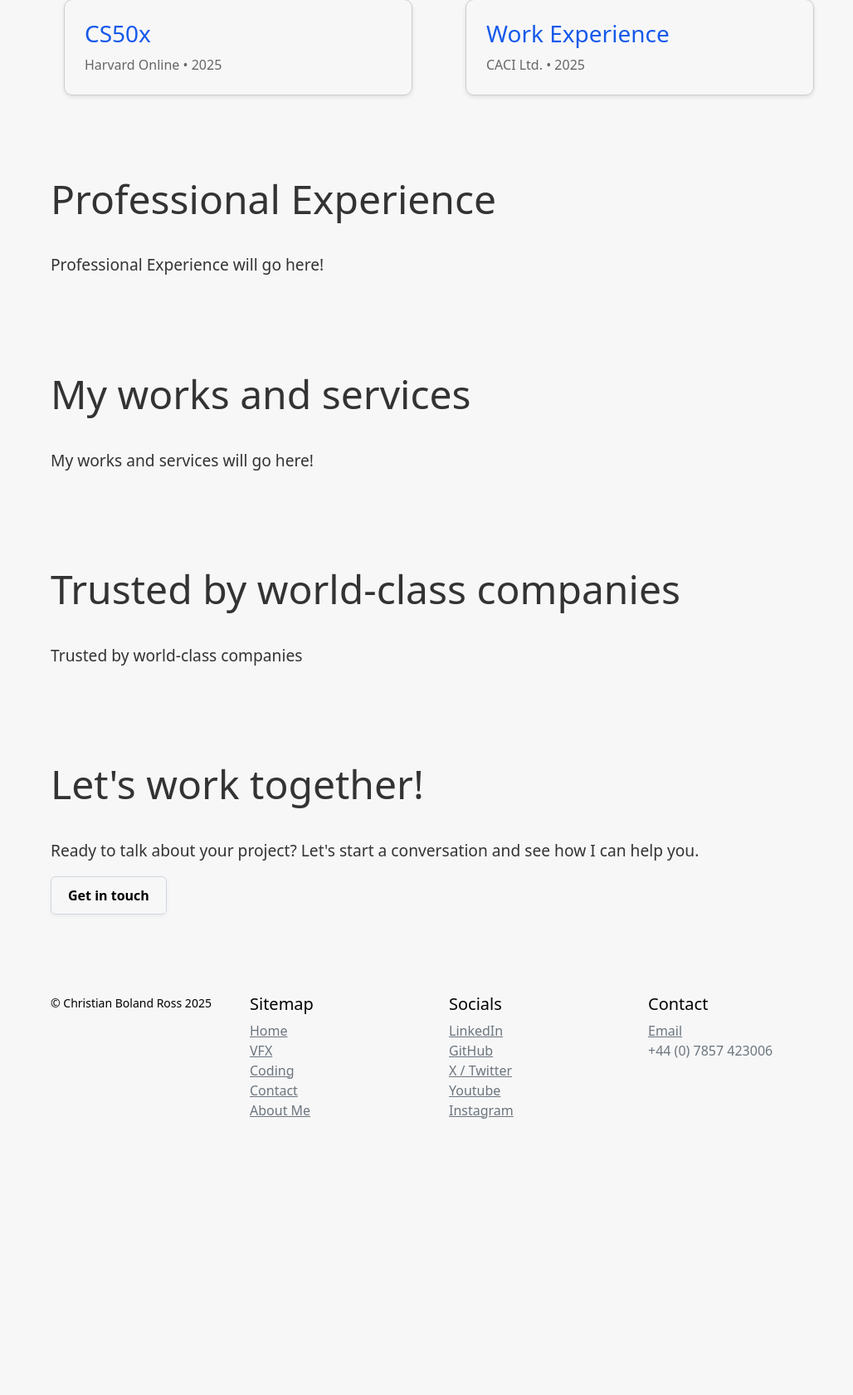
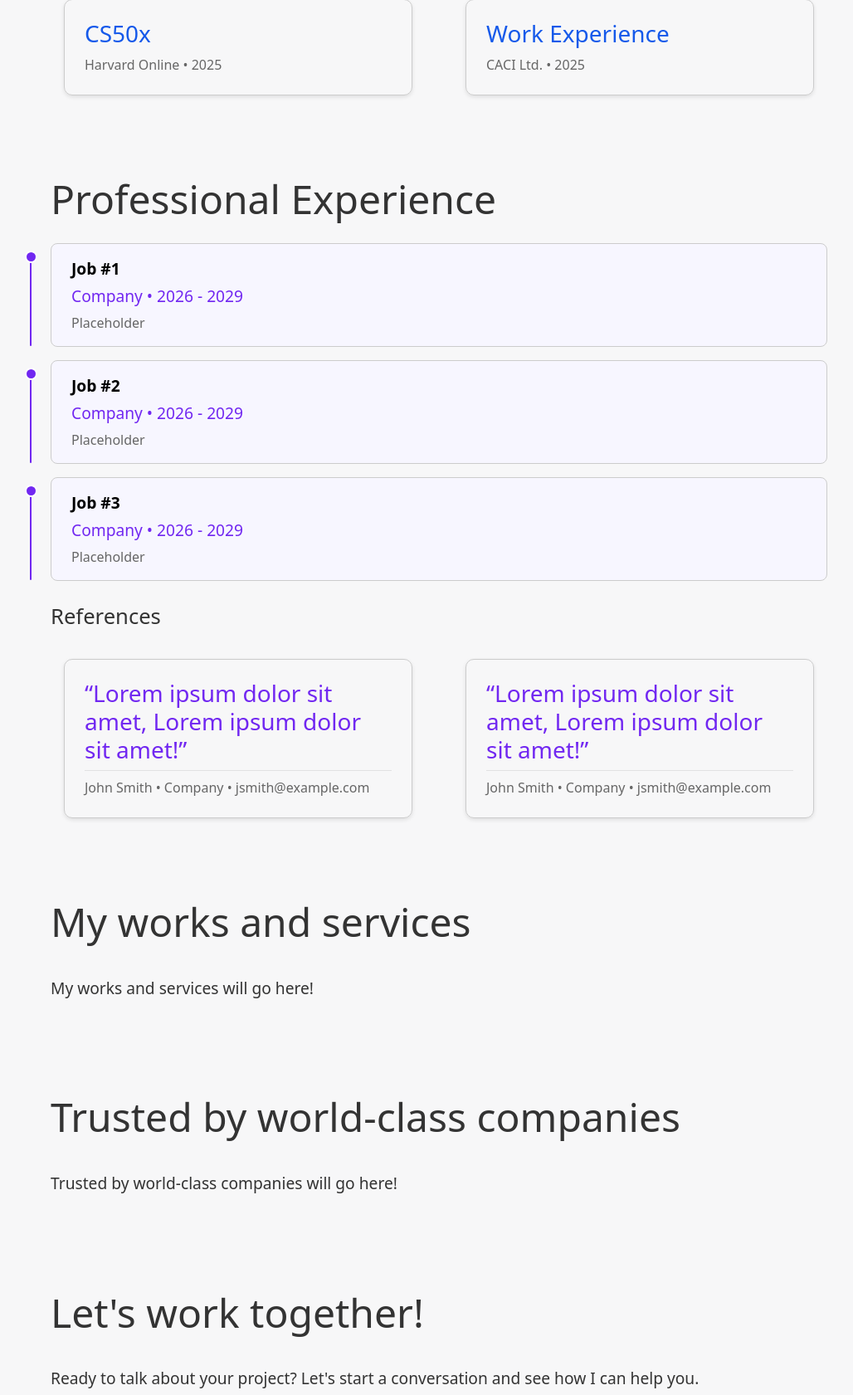
Before and after one commit to craqvfx/VFX-Portfolio-using-Flask, a Flask app: page /about_me in a window 1280 px wide. Shown: the part 1695-3376 px from the top of the page at 83% size, without its empty margins (111-1139 px from the left). Before the commit the page ends 3043 px from the top, so only its background shows below. Run offline with Flask 3, Linux system fonts and the light colour scheme; some libraries are stand-ins or nearby versions.

Commit message:
Adds Professional Experience tab from figma layout

```diff
--- a/templates/about_me.html
+++ b/templates/about_me.html
@@ -119,10 +119,65 @@ Learn about Christian Boland Ross – a creative technologist combining VFX, cod
     <!-- Professional Experience -->
     <div class="container py-5" id="about-me">
         <h1 style="font-size: 3rem;">Professional Experience</h1>
-        <p style="font-size: 1.2rem; color: #333;">
-            <br>
-            Professional Experience will go here!
+
+        <!-- Vertically stacked qualification boxes -->
+        <div style="position: relative; display: flex; flex-direction: column; gap: 1rem; margin: 1.5rem 0;">
+
+            <div style="position: relative; background-color: #F7F6FF; border: 1px solid #ccc; padding: 1rem 1.5rem; border-radius: 8px;">
+
+                <div style="position: absolute; top: 1rem; bottom: 0; left: -1.6rem; width: 2px; background-color: #7127F1; border-radius: 1px;"></div><!-- Line  -->
+                <div style="position: absolute; top: 0.5rem; left: -2rem; width: 0.7rem; height: 0.7rem; background-color: #7127F1; border-radius: 50%; border: 2px solid white; box-sizing: content-box;"></div><!-- Circle  -->
+
+                <p style="color: black; font-size: 1.2rem; font-weight: 600; margin: 0 0 0.3rem 0;">Job #1</p>
+                <p style="color: #7127F1; font-size: 1.2rem; margin: 0 0 0.3rem 0;">Company • 2026 - 2029</p>
+                <p style="color: #666; font-size: 1rem; margin: 0;">Placeholder</p>
+            </div>
+
+            <div style="position: relative; background-color: #F7F6FF; border: 1px solid #ccc; padding: 1rem 1.5rem; border-radius: 8px;">
+
+                <div style="position: absolute; top: 1rem; bottom: 0; left: -1.6rem; width: 2px; background-color: #7127F1; border-radius: 1px;"></div><!-- Line  -->
+                <div style="position: absolute; top: 0.5rem; left: -2rem; width: 0.7rem; height: 0.7rem; background-color: #7127F1; border-radius: 50%; border: 2px solid white; box-sizing: content-box;"></div><!-- Circle  -->
+
+                <p style="color: black; font-size: 1.2rem; font-weight: 600; margin: 0 0 0.3rem 0;">Job #2</p>
+                <p style="color: #7127F1; font-size: 1.2rem; margin: 0 0 0.3rem 0;">Company • 2026 - 2029</p>
+                <p style="color: #666; font-size: 1rem; margin: 0;">Placeholder</p>
+            </div>
+
+            <div style="position: relative; background-color: #F7F6FF; border: 1px solid #ccc; padding: 1rem 1.5rem; border-radius: 8px;">
+
+                <div style="position: absolute; top: 1rem; bottom: 0; left: -1.6rem; width: 2px; background-color: #7127F1; border-radius: 1px;"></div><!-- Line  -->
+                <div style="position: absolute; top: 0.5rem; left: -2rem; width: 0.7rem; height: 0.7rem; background-color: #7127F1; border-radius: 50%; border: 2px solid white; box-sizing: content-box;"></div><!-- Circle  -->
+
+                <p style="color: black; font-size: 1.2rem; font-weight: 600; margin: 0 0 0.3rem 0;">Job #3</p>
+                <p style="color: #7127F1; font-size: 1.2rem; margin: 0 0 0.3rem 0;">Company • 2026 - 2029</p>
+                <p style="color: #666; font-size: 1rem; margin: 0;">Placeholder</p>
+            </div>
+
+        </div>
+
+        <!--References-->
+        <p style="font-size: 1.6rem; margin-bottom: 2rem;">
+            References
         </p>
+
+        <!-- Flex container for two boxes -->
+        <div style="display: flex; justify-content: center; gap: 2rem; flex-wrap: wrap;">
+
+            <!-- Box 1 -->
+            <div style="border: 1px solid #ccc; border-radius: 10px; padding: 1.5rem; flex: 1 1 0; box-shadow: 0 2px 5px rgba(0,0,0,0.1); min-width: 200px; margin: 0 1rem;">
+                <h3 style="margin-bottom: 0.5rem; color: #7127F1;">“Lorem ipsum dolor sit amet, Lorem ipsum dolor sit amet!”</h3>
+                <div style="height: 1px; background-color: #E1E1E2; margin: 0.5rem 0;"></div>
+                <p style="color: #666; font-size: 1rem; margin: 0;">John Smith • Company • jsmith@example.com</p>
+            </div>
+
+            <!-- Box 2 -->
+            <div style="border: 1px solid #ccc; border-radius: 10px; padding: 1.5rem; flex: 1 1 0; box-shadow: 0 2px 5px rgba(0,0,0,0.1); min-width: 200px; margin: 0 1rem;">
+                <h3 style="margin-bottom: 0.5rem; color: #7127F1;">“Lorem ipsum dolor sit amet, Lorem ipsum dolor sit amet!”</h3>
+                <div style="height: 1px; background-color: #E1E1E2; margin: 0.5rem 0;"></div>
+                <p style="color: #666; font-size: 1rem; margin: 0;">John Smith • Company • jsmith@example.com</p>
+            </div>
+
+        </div>
     </div>
 
     <!-- My works and services -->
@@ -139,7 +194,7 @@ Learn about Christian Boland Ross – a creative technologist combining VFX, cod
         <h1 style="font-size: 3rem;">Trusted by world-class companies</h1>
         <p style="font-size: 1.2rem; color: #333;">
             <br>
-            Trusted by world-class companies
+            Trusted by world-class companies will go here!
         </p>
     </div>
 
```
